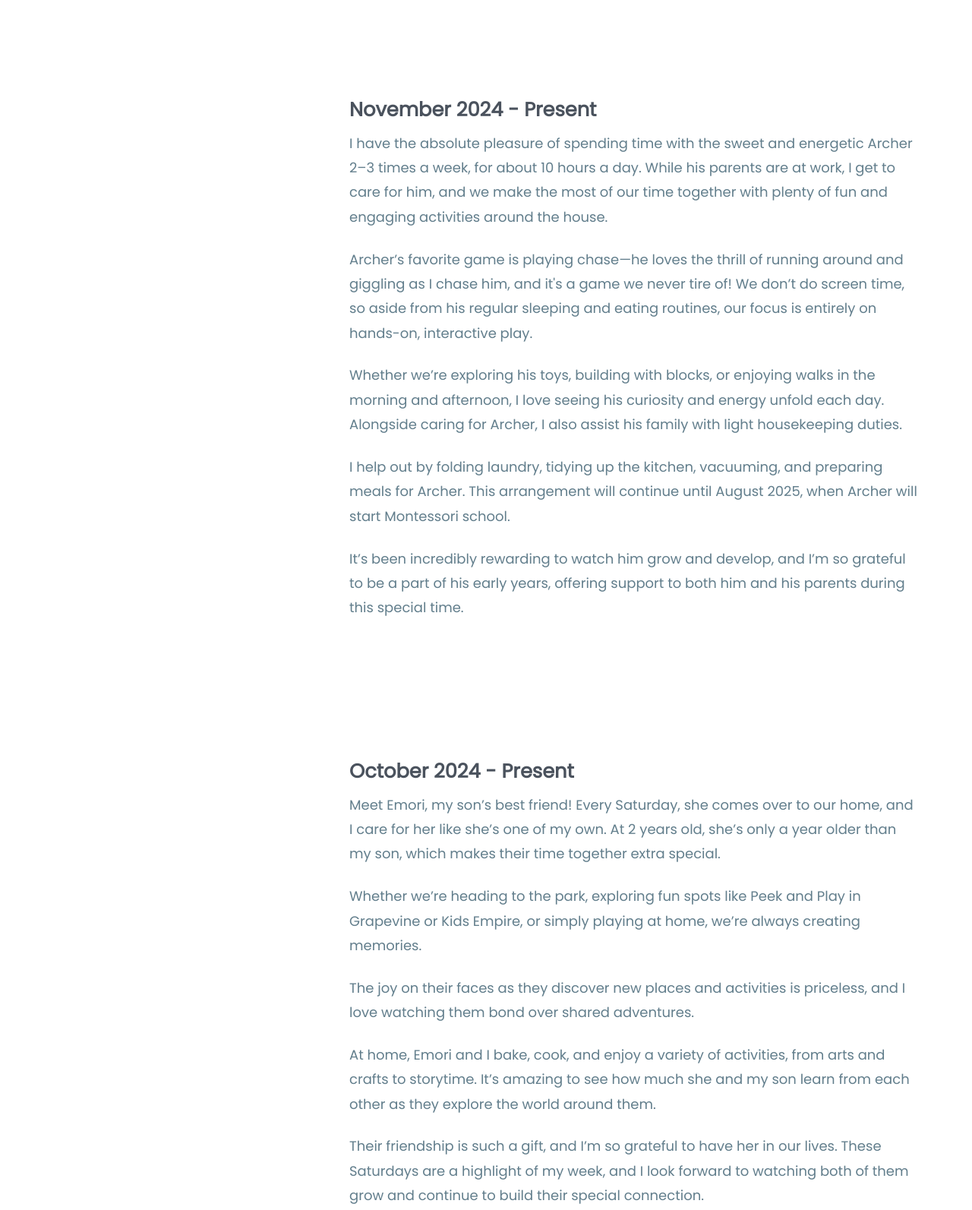
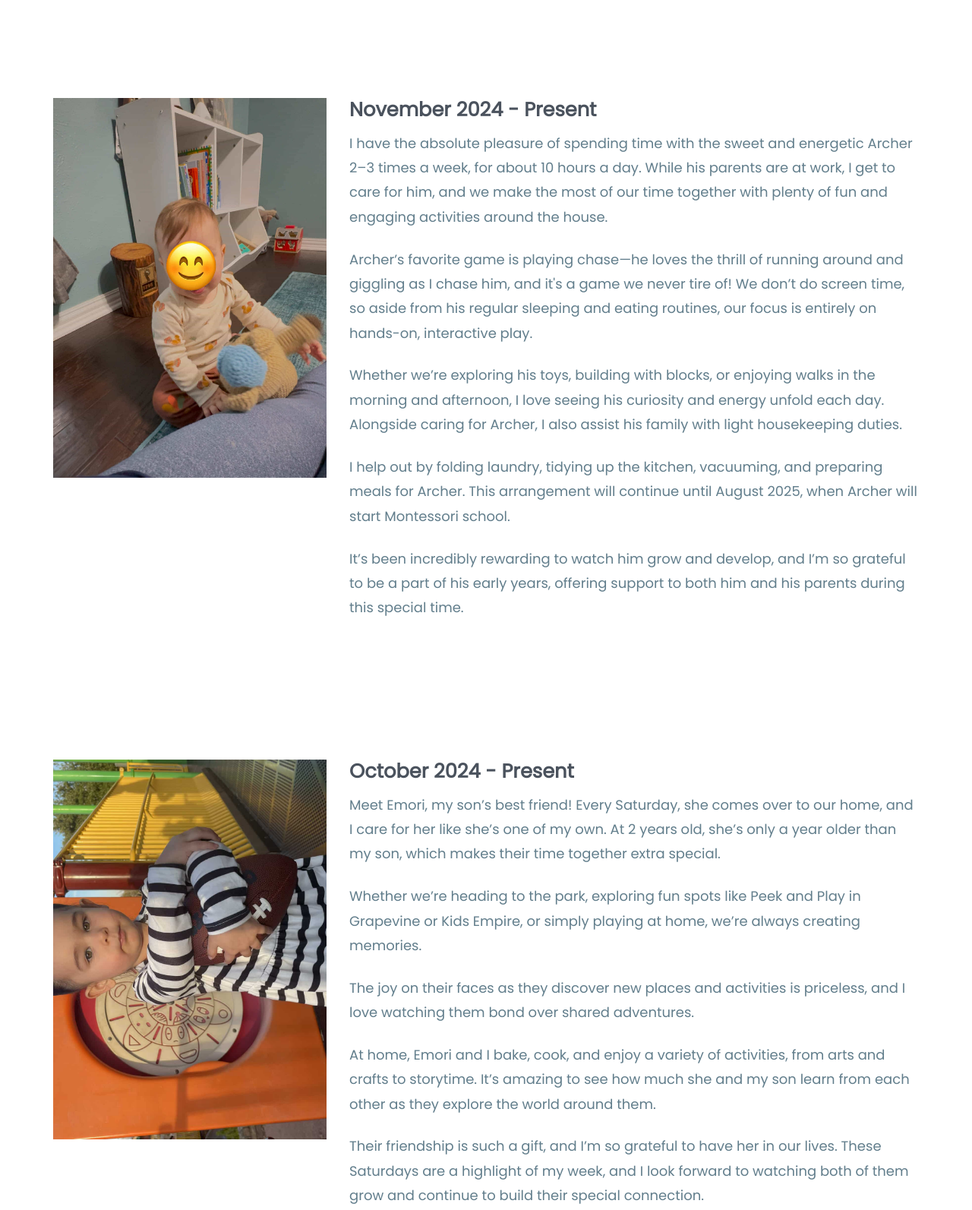
Before and after one commit to missLheira/MsLheirasCare.github.io, a website: page experiences.html in a window 1280 px wide. Shown: the part 980-2573 px from the top of the page at 76% size. Drawn offline with Linux system fonts and the light colour scheme; files whose address does not match are found by name.

Commit message:
Update experiences.html

```diff
--- a/experiences.html
+++ b/experiences.html
@@ -70,7 +70,7 @@
       <div class="row probootstrap-lg-service probootstrap-animate" data-animate-effect="fadeIn">
         <div class="col-md-4">
           <div>
-            <i class="img-bg" style="background-image: url(img/img_11.jpeg);"></i>
+            <i class="img-bg" style="background-image: url(img/img_11.jpg);"></i>
           </div>
         </div>
         <div class="col-md-8">
@@ -86,7 +86,7 @@
       <div class="row probootstrap-lg-service probootstrap-animate" data-animate-effect="fadeIn">
         <div class="col-md-4">
           <div>
-            <i class="img-bg" style="background-image: url(img/img_10.jpeg);"></i>
+            <i class="img-bg" style="background-image: url(img/img_10.jpg);"></i>
           </div>
         </div>
         <div class="col-md-8">
```
